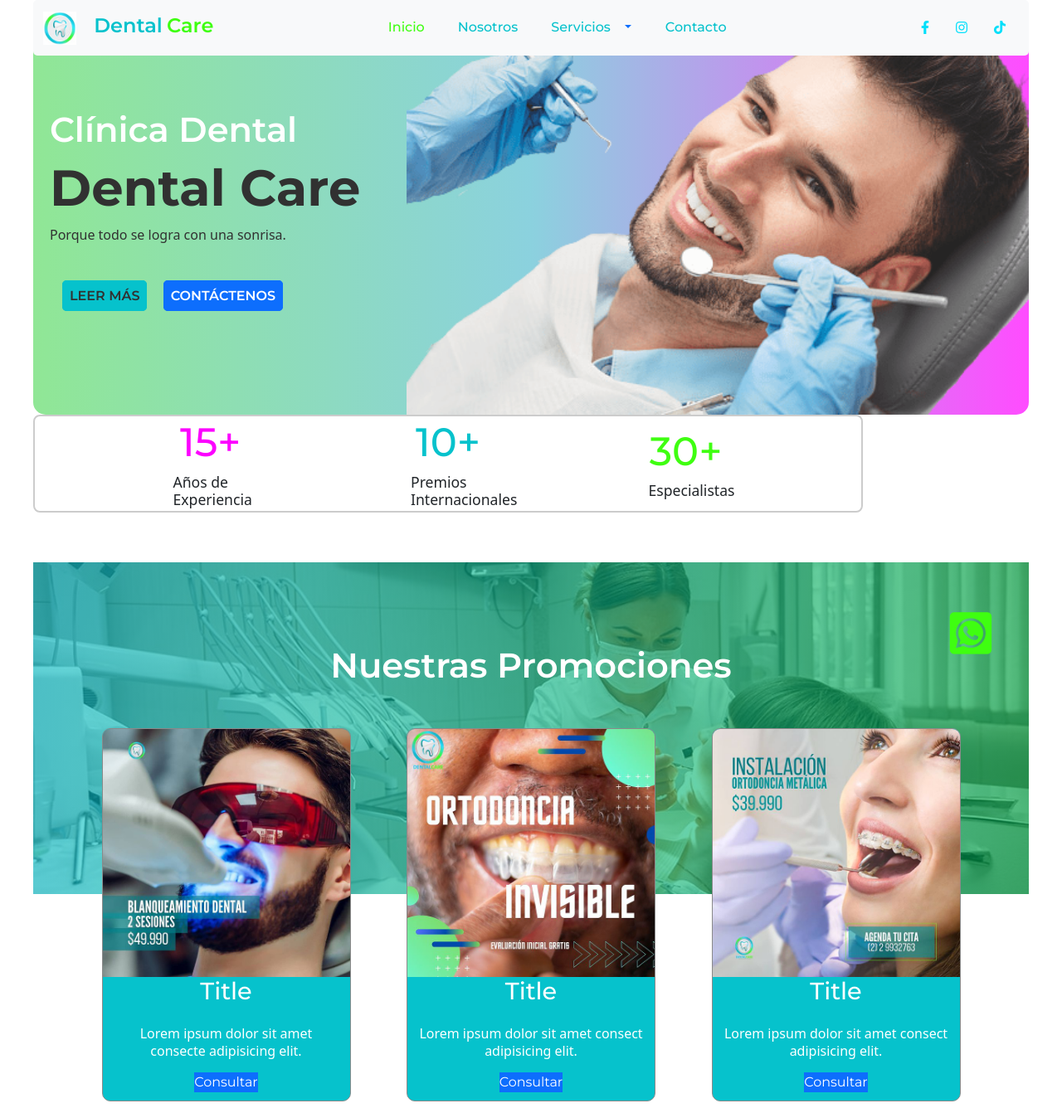
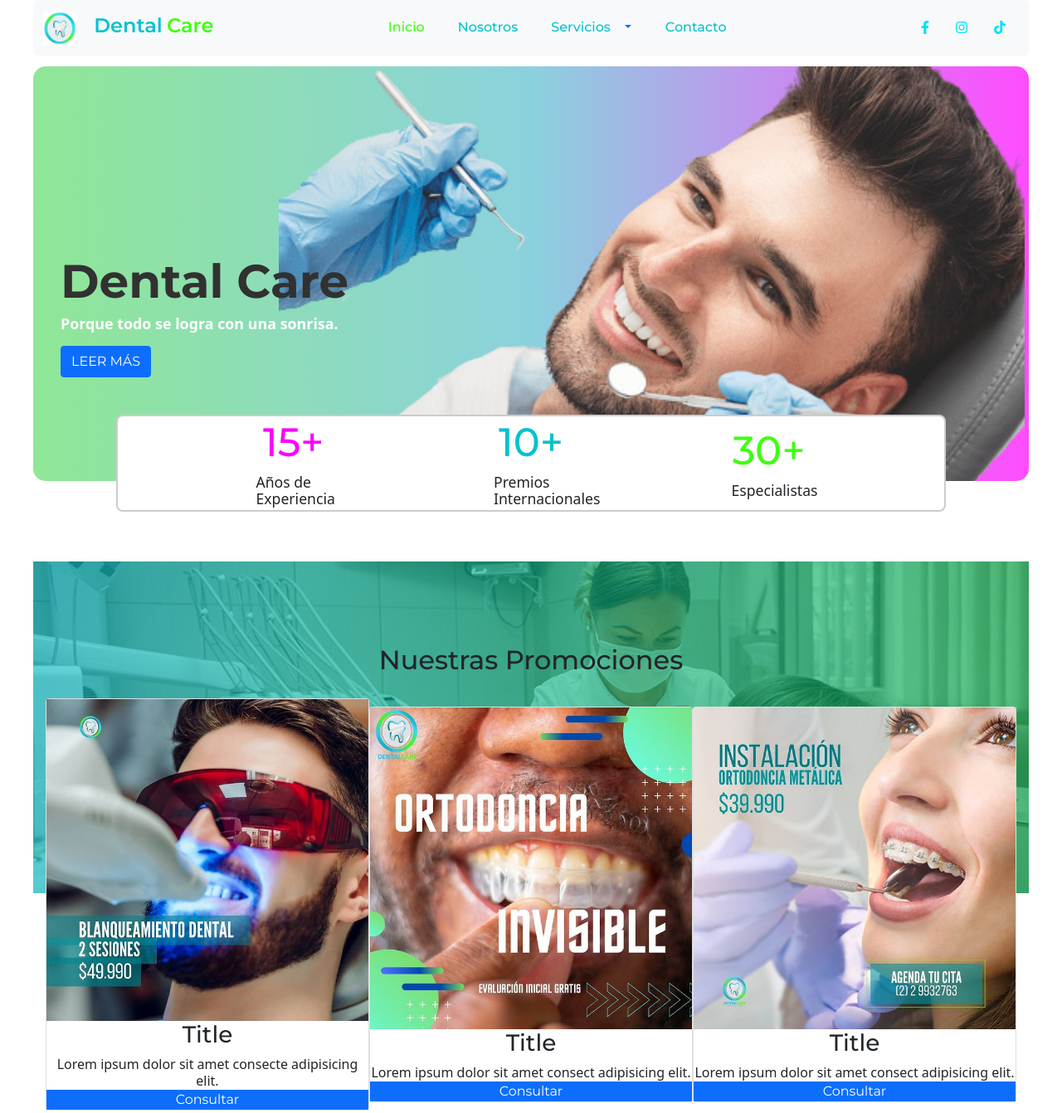
Before and after one commit to Gabot3ck/desafioBootstrap, a plain HTML site: page index.html in a window 1280 px wide. Shown: the top 1342 px of the page at 83% size. Drawn offline with nearby package versions, Linux system fonts and the light colour scheme.

Commit message:
Se agrega Bootstrap al header del index

```diff
--- /dev/null
+++ b/css/font-size.css
@@ -0,0 +1,57 @@
+:root {
+    /* Considerando un vw min de 320 px y un vw max de 1536px;
+
+    step-0: 10px, 11px, 12px; (footer small)
+    step-1: 11px, 12px, 13px; (footer medium)
+    step-2: 13px, 15px, 16px(subtitulo small)
+    step-3: 14px, 15px, 18px(parráfos)
+    step-4: 15px, 16px, 20px(titulos small)
+    step-5: 16px,  17px - 33px ,34px(titulos medium)
+    step-6: 19px,  20px 36px ,37px(titulos large)
+    step-7: 24px,  ,45px(titulos x-large)
+    step-8: 30px,  33px 59px ,60px(titulo xx-large)
+    step-9: 38px , 80px (titulo xxx-large) */
+
+    --step-0: clamp(0.62rem,  0.31rem   +  0.61vw,  0.75rem);
+    --step-1: clamp(0.68rem,  0.36rem   +  0.61vw,  0.81rem);
+    --step-2: clamp(0.81rem,  0.42rem   +  0.80vw,  1rem);
+    --step-3: clamp(0.87rem,  0.4375rem +  0.80vw,  1.12rem);
+    --step-4: clamp(0.93rem,  0.4375rem +  0.85vw,  1.25rem);
+    --step-5: clamp(1rem,     0.60rem   +  1.35vw,  2.37rem);
+    --step-6: clamp(1.18rem, 0.875rem + 1.5vw, 2.5rem);
+    --step-7: clamp(1.5rem, 0.84rem + 2vw, 2.81rem);
+    --step-8: clamp(1.875rem, 1.125rem + 3vw, 3.75rem);
+    --step-9: clamp(2.375rem, 1.163rem + 4.7vw, 5rem);
+}
+
+.step-0{
+    font-size: var(--step-0);
+}
+.step-1{
+    font-size: var(--step-1);
+}
+.step-2{
+    font-size: var(--step-2);
+}
+.step-3{
+    font-size: var(--step-3);
+}
+.step-4{
+    font-size: var(--step-4);
+}
+.step-5{
+    font-size: var(--step-5);
+}
+.step-6{
+    font-size: var(--step-6);
+}
+.step-7{
+    font-size: var(--step-7);
+}
+.step-8{
+    font-size: var(--step-8);
+    font-weight: 700;
+}
+.step-9{
+    font-size: var(--step-9);
+}
--- a/css/styles.css
+++ b/css/styles.css
@@ -1,3 +1,4 @@
+@import url(font-size.css);
 :root{
     --color-main: #00dffa;
 	--color-background: #06c2cc;
@@ -42,19 +43,6 @@ body{
 h1,h2,h3,h4,h5,h6{
 	font-family: 'Montserrat', sans-serif;
 }
-h1{
-	font-size: 3.8rem;
-	font-weight: 700;
-}
-h2{
-	font-size: 2.6rem;
-	font-weight: 600;
-	color: white;
-}
-h3{
-	font-size: 1.8rem;
-	text-align: center;
-}
 a{
 	text-decoration: none;
 	font-family: 'Montserrat', sans-serif;
@@ -165,43 +153,48 @@ p{
 }
 
 
-@media screen and (max-width: 767px) {
-	.navbar-nav .dropdown-menu{
-		position: absolute;
-		left: 80px;
-	}
-}
-
 
 
 
 /**********  H  E  A  D  E  R  **********/
 header{
 	position: relative;
+	top: 80px;
 	margin: 0 auto ;
 	border-radius: 15px;
 	padding: 0 5px;
 	width: 100%;
+	height: 75vh;
+	max-height: 500px;
 	max-width: 1200px;
-	grid-column: 1/6;
-	grid-row: 2 / 4;
 	overflow: hidden;
 }
-header img{
-	margin-right: -20px;
-	z-index: 990;
-	width: 750px;
-	height: 100%;
-}
+header .card{
+	z-index: 980;
+	border: none;
+	height: inherit;
+	background-image: url(../images/fondo-header.png);
+	background-position: right bottom;
+	background-size: contain;
+	background-repeat: no-repeat;
+	background-color: transparent;
+}
+header .card-body p{
+	font-weight: 600;
+	color: white;
+}
+header .card .card-body{
+	justify-content: center;
+}
+
 .index__header{
-	display: flex;
-	align-items: center;
-	justify-content: space-around;
 	color: var(--color-footer);
 	background: #84e48a;
 	background: -webkit-linear-gradient(to right,rgba(132, 228, 138, 0.9),rgba(110,198,214,.8), rgba(255,0,255,.7));
 	background: linear-gradient(to right,rgba(132, 228, 138, 0.9),rgba(110,198,214,.8), rgba(255,0,255,.7));
 }
+
+
 .header__enlaces{
 	height: 100%;
 	display: flex;
@@ -257,8 +250,9 @@ header main a:hover{
 
 /********* ESTADISTICAS **********/
 .estadisticas{
-	z-index: 995;
-	margin: 0 auto 30;
+	position: relative;
+	z-index: 990;
+	margin: 0 auto;
 	border: 2px solid var(--title-footer);
 	border-radius: 8px;
 	width: 100%;
@@ -323,7 +317,7 @@ header main a:hover{
 	justify-content: space-evenly;
 	align-items: center;
 }
-.card{
+/* .card{
 	padding-bottom: 10px;
 	border: 1px solid var(--text-footer);
 	border-radius: 10px;
@@ -347,7 +341,7 @@ header main a:hover{
 }
 .card a{
 	margin: 0 auto;
-}
+} */
 
 
 
@@ -837,6 +831,22 @@ footer{
 }
 
 
+
+
+@media screen and (max-width: 767px) {
+	.navbar-nav .dropdown-menu{
+		position: absolute;
+		left: 80px;
+	}
+
+	header .card{
+		background-size: auto;
+	}
+	header .card .card-body{
+		justify-content: start;
+	}
+
+}
 
 
 /**********  M  E  D  I  A     Q  U  E  R  I  E  S  **********/
--- a/index.html
+++ b/index.html
@@ -68,15 +68,26 @@
         </div>
     </nav>
 
-    <!-- **********  F I N     M E N Ú  **********-->
+            <!-- **********  F I N     M E N Ú  **********-->
 
 
 
 
     <!-- **********  H E A D E R  ********** -->
     <header class="index__header">
-        <!-- Slider con información importante de la empresa incluyendo la etiqueta h1. -->
-        <main>
+        <div class="card w-100 container-fluid">
+            <div class="card-body d-flex flex-column align-items-start">
+              <h1 class="card-title step-8">Dental Care</h1>
+              <p class="card-text w-50 w-md-100 step-4">Porque todo se logra con una sonrisa.</p>
+              <a href="#promociones" class="btn btn-primary mt-3">LEER MÁS</a>
+            </div>
+          </div>
+
+
+
+
+
+        <!-- <main>
             <h2>Clínica Dental</h2>
             <h1>Dental Care</h1>
             <p>Porque todo se logra con una sonrisa.</p>
@@ -88,24 +99,20 @@
             <a href="https://api.whatsapp.com/send?phone=+56993321198&text=Hola, Nececito más información!" target="_blank">
                 <i class="fab fa-whatsapp-square"></i>
             </a>
-        </div>
+        </div> -->
+
+
+
+
+
+
     </header>
 
+            <!-- **********  F I N    H E A D E R  **********-->
 
-<!-- Example split danger button -->
-    <!-- <li class="btn-group nav-item d-flex align-items-center">
-    <a class="nav-link"  href="pages/servicios/servicios.html">Servicios</a>
-    <a type="button" class="dropdown-toggle dropdown-toggle-split" id="navbarDropdown" role="button" data-bs-toggle="dropdown" aria-expanded="false">
-      <span class="visually-hidden">Toggle Dropdown</span>
-    </a>
-    <ul class="dropdown-menu">
-      <li><a class="dropdown-item" href="#">Action</a></li>
-      <li><a class="dropdown-item" href="#">Another action</a></li>
-      <li><a class="dropdown-item" href="#">Something else here</a></li>
-      <li><hr class="dropdown-divider"></li>
-      <li><a class="dropdown-item" href="#">Separated link</a></li>
-    </ul>
-    </li> -->
+
+
+
 
 
     <!-- **********  Sección de estadísticas ********** -->
```
